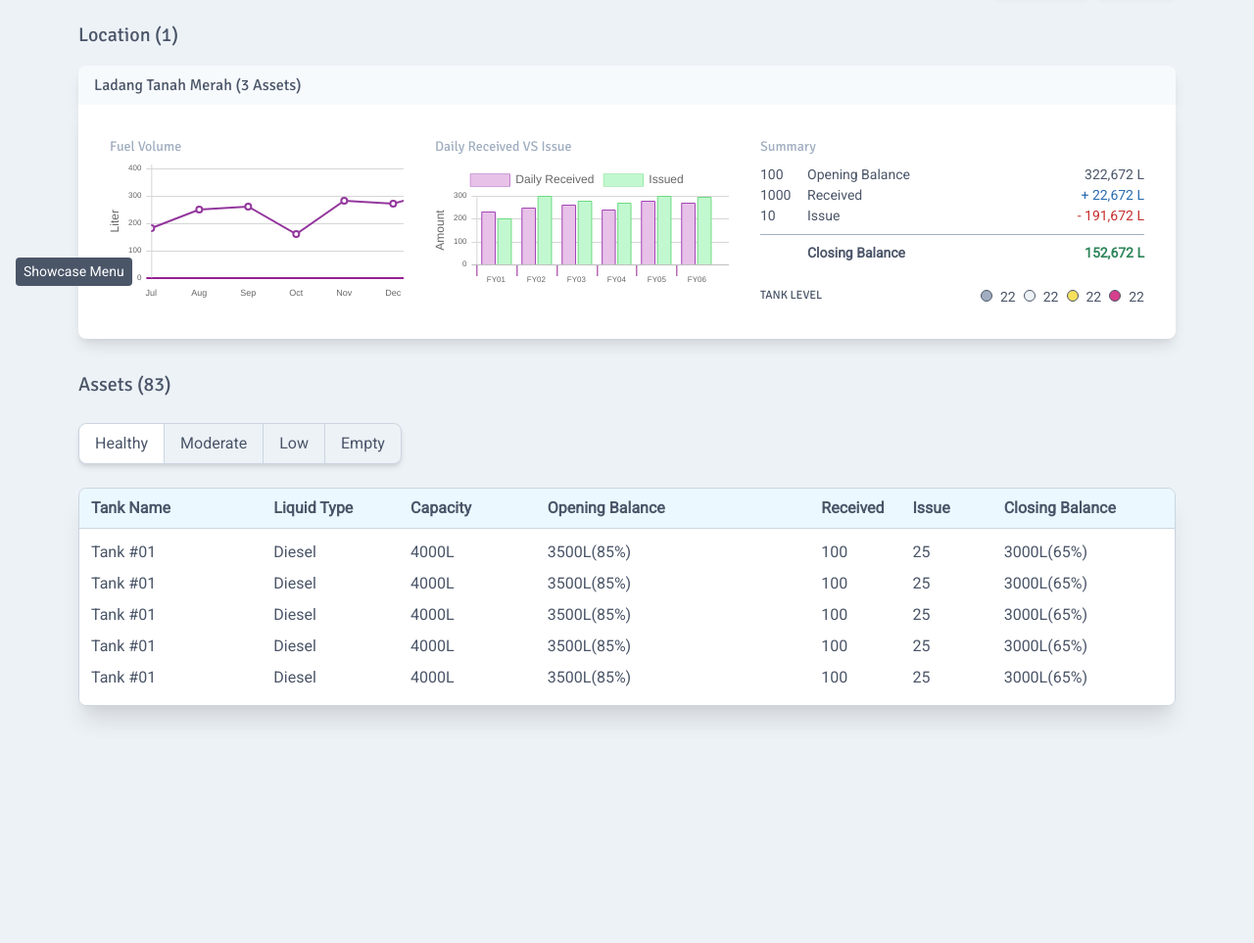
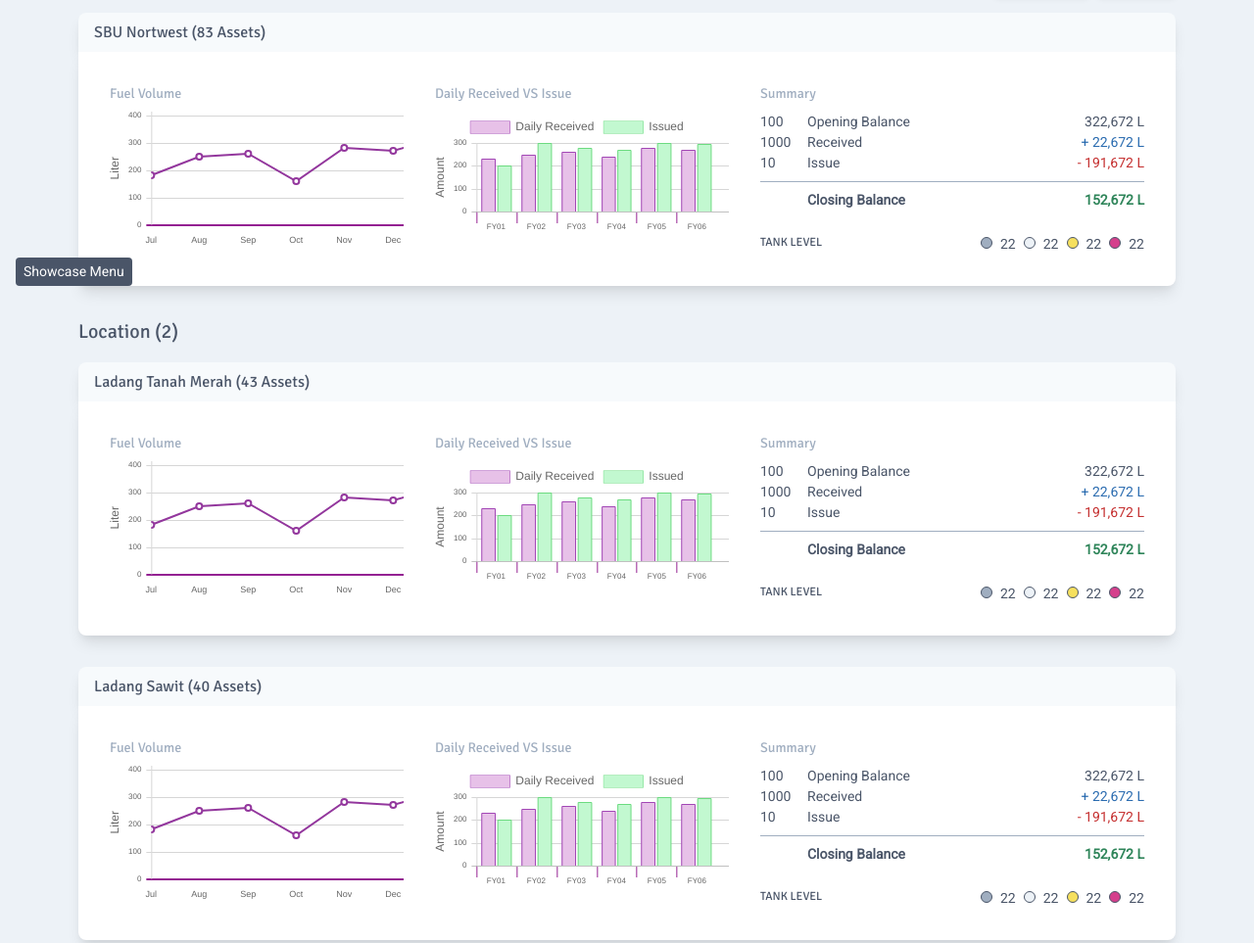
Before and after one commit to harrysaputra/katsanaiot, a website: page public/zonedetail.html in a window 1280 px wide. Shown: the part 492-1455 px from the top of the page at 98% size. Before the commit the page ends 1245 px from the top, so only its background shows below. Drawn offline with Linux system fonts and the light colour scheme.

Commit message:
add more chart

```diff
--- a/public/zonedetail.html
+++ b/public/zonedetail.html
@@ -76,13 +76,11 @@
                         </div>
                     </div>
 
-                    <!-- Overview Widget -->
+                    <!-- Main Overview Widget -->
                     <div class="overview-widget mb-8">
 
-                        <h3 class="mx-4 text-xl mt-6">Location (1)</h3>
-
                         <div class="overview-header mx-4 mt-4 shadow-lg bg-gray-100 px-4 py-2 border-gray-400 rounded-t-lg hover:bg-blue-100 cursor-pointer">
-                            <h3 class="text-gray-700">Ladang Tanah Merah (3 Assets)</h3>
+                            <h3 class="text-gray-700">SBU Nortwest (83 Assets)</h3>
                         </div>
 
                         <div class="overview-body bg-white border-t-0 mb-4 rounded-b-lg shadow-lg p-4 md:p-8 md:pb-0 mx-4 flex flex-wrap">
@@ -95,6 +93,184 @@
                             <div class="chart-widget max-w-xs mx-auto h-auto mb-4 md:mb-0 md:mr-8">
                                 <h3 class="text-sm mb-2 text-gray-500">Daily Received VS Issue</h3>
                                 <div class="dailyreceived-wrapper"></div>
+                            </div>
+
+                            <div class="overview-summary flex-1">
+                                <h3 class="text-sm mb-2 text-gray-500">Summary</h3>
+                                <div class="flex-table text-gray-700 text-sm"
+                                >
+                                    <!-- Content -->
+                                    <div class="row">
+                                        <div class="col w-10">
+                                            100
+                                        </div>
+                                        <div class="col flex-1">
+                                            Opening Balance
+                                        </div>
+                                        <div class="col text-right text-gray-700">
+                                            322,672 L
+                                        </div>
+                                    </div>
+
+                                    <div class="row">
+                                        <div class="col w-10">
+                                            1000
+                                        </div>
+                                        <div class="col flex-1">
+                                            Received
+                                        </div>
+                                        <div class="col text-right text-blue-700">
+                                            + 22,672 L
+                                        </div>
+                                    </div>
+
+                                    <div class="row">
+                                        <div class="col w-10">
+                                            10
+                                        </div>
+                                        <div class="col flex-1">
+                                            Issue
+                                        </div>
+                                        <div class="col text-right text-red-700">
+                                            - 191,672 L
+                                        </div>
+                                    </div>
+
+                                    <div class="row border-t border-gray-500 mt-2 pt-2">
+                                        <div class="col w-10">
+
+                                        </div>
+                                        <div class="col font-bold flex-1">
+                                            Closing Balance
+                                        </div>
+                                        <div class="col text-right text-green-700 font-bold">
+                                            152,672 L
+                                        </div>
+                                    </div>
+
+                                    <div class="row legend mt-6 mb-8 justify-between">
+                                        <h3 class="uppercase text-xs">Tank level</h3>
+                                        <ul class="flex flex-wrap">
+                                            <li class="mr-2 tooltip" title="Health"><span class="bullet"></span>22</li>
+                                            <li class="mr-2 tooltip" title="Moderate"><span class="bullet bg-gray-200"></span>22</li>
+                                            <li class="mr-2 tooltip" title="Low"><span class="bullet bg-yellow-400"></span>22</li>
+                                            <li class="tooltip" title="Empty"><span class="bullet bg-pink-600"></span>22</li>
+                                        </ul>
+                                    </div>
+
+                                </div>
+                            </div>
+
+                        </div>
+                    </div>
+
+                    <!-- Overview Widget -->
+
+                    <h3 class="mx-4 text-xl mt-6">Location (2)</h3>
+
+                    <div class="overview-widget mb-8">
+
+                        <div class="overview-header mx-4 mt-4 shadow-lg bg-gray-100 px-4 py-2 border-gray-400 rounded-t-lg hover:bg-blue-100 cursor-pointer">
+                            <h3 class="text-gray-700">Ladang Tanah Merah (43 Assets)</h3>
+                        </div>
+
+                        <div class="overview-body bg-white border-t-0 mb-4 rounded-b-lg shadow-lg p-4 md:p-8 md:pb-0 mx-4 flex flex-wrap">
+
+                            <div class="chart-widget max-w-xs mx-auto h-auto mb-4 md:mb-0 md:mr-8">
+                                <h3 class="text-sm mb-2 text-gray-500">Fuel Volume</h3>
+                                <div class="fuelchart-wrapper-1"></div>
+                            </div>
+
+                            <div class="chart-widget max-w-xs mx-auto h-auto mb-4 md:mb-0 md:mr-8">
+                                <h3 class="text-sm mb-2 text-gray-500">Daily Received VS Issue</h3>
+                                <div class="dailyreceived-wrapper-1"></div>
+                            </div>
+
+                            <div class="overview-summary flex-1">
+                                <h3 class="text-sm mb-2 text-gray-500">Summary</h3>
+                                <div class="flex-table text-gray-700 text-sm"
+                                >
+                                    <!-- Content -->
+                                    <div class="row">
+                                        <div class="col w-10">
+                                            100
+                                        </div>
+                                        <div class="col flex-1">
+                                            Opening Balance
+                                        </div>
+                                        <div class="col text-right text-gray-700">
+                                            322,672 L
+                                        </div>
+                                    </div>
+
+                                    <div class="row">
+                                        <div class="col w-10">
+                                            1000
+                                        </div>
+                                        <div class="col flex-1">
+                                            Received
+                                        </div>
+                                        <div class="col text-right text-blue-700">
+                                            + 22,672 L
+                                        </div>
+                                    </div>
+
+                                    <div class="row">
+                                        <div class="col w-10">
+                                            10
+                                        </div>
+                                        <div class="col flex-1">
+                                            Issue
+                                        </div>
+                                        <div class="col text-right text-red-700">
+                                            - 191,672 L
+                                        </div>
+                                    </div>
+
+                                    <div class="row border-t border-gray-500 mt-2 pt-2">
+                                        <div class="col w-10">
+
+                                        </div>
+                                        <div class="col font-bold flex-1">
+                                            Closing Balance
+                                        </div>
+                                        <div class="col text-right text-green-700 font-bold">
+                                            152,672 L
+                                        </div>
+                                    </div>
+
+                                    <div class="row legend mt-6 mb-8 justify-between">
+                                        <h3 class="uppercase text-xs">Tank level</h3>
+                                        <ul class="flex flex-wrap">
+                                            <li class="mr-2 tooltip" title="Health"><span class="bullet"></span>22</li>
+                                            <li class="mr-2 tooltip" title="Moderate"><span class="bullet bg-gray-200"></span>22</li>
+                                            <li class="mr-2 tooltip" title="Low"><span class="bullet bg-yellow-400"></span>22</li>
+                                            <li class="tooltip" title="Empty"><span class="bullet bg-pink-600"></span>22</li>
+                                        </ul>
+                                    </div>
+
+                                </div>
+                            </div>
+
+                        </div>
+                    </div>
+
+                    <div class="overview-widget mb-8">
+
+                        <div class="overview-header mx-4 mt-4 shadow-lg bg-gray-100 px-4 py-2 border-gray-400 rounded-t-lg hover:bg-blue-100 cursor-pointer">
+                            <h3 class="text-gray-700">Ladang Sawit (40 Assets)</h3>
+                        </div>
+
+                        <div class="overview-body bg-white border-t-0 mb-4 rounded-b-lg shadow-lg p-4 md:p-8 md:pb-0 mx-4 flex flex-wrap">
+
+                            <div class="chart-widget max-w-xs mx-auto h-auto mb-4 md:mb-0 md:mr-8">
+                                <h3 class="text-sm mb-2 text-gray-500">Fuel Volume</h3>
+                                <div class="fuelchart-wrapper-2"></div>
+                            </div>
+
+                            <div class="chart-widget max-w-xs mx-auto h-auto mb-4 md:mb-0 md:mr-8">
+                                <h3 class="text-sm mb-2 text-gray-500">Daily Received VS Issue</h3>
+                                <div class="dailyreceived-wrapper-2"></div>
                             </div>
 
                             <div class="overview-summary flex-1">
@@ -241,148 +417,6 @@
                         </table>
                         </div>
 
-                        <!--  Flexbox Table
-                        <div class="assets-table mx-4 mt-6 shadow-lg border-gray-400 rounded-t-lg flex-table overflow-x-scroll md:overflow-x-auto bg-white text-sm">
-
-
-                            <div class="inline-flex px-4 py-2 bg-gray-100 hover:bg-blue-100 cursor-pointer font-bold text-gray-600 inline-flex border-b border-gray-400 md:w-full ">
-                                <div class="col w-24">
-                                    Status
-                                </div>
-                                <div class="col w-24">
-                                    Tank Name
-                                </div>
-                                <div class="col w-24">
-                                    Liquid Type
-                                </div>
-                                <div class="col w-24">
-                                    Capacity
-                                </div>
-                                <div class="col w-32">
-                                    Opening Balance
-                                </div>
-                                <div class="col w-24">
-                                    Received
-                                </div>
-                                <div class="col w-24">
-                                    Issued
-                                </div>
-                                <div class="col w-32">
-                                    Closing Balance
-                                </div>
-                            </div>
-
-                            <div class="inline-flex px-4 py-2">
-                                <div class="col w-24">
-                                    <span class="bullet bg-green-600 mr-1"></span>
-                                    Healthy
-                                </div>
-                                <div class="col w-24">
-                                    Tank #1001
-                                </div>
-                                <div class="col w-24">
-                                    Diesel
-                                </div>
-                                <div class="col w-24">
-                                    4000L
-                                </div>
-                                <div class="col w-32">
-                                    3500L (87.5%)
-                                </div>
-                                <div class="col w-24">
-                                    -
-                                </div>
-                                <div class="col w-24">
-                                    300L
-                                </div>
-                                <div class="col w-32">
-                                    3200L (80%)
-                                </div>
-                            </div>
-                            <div class="inline-flex px-4 py-2">
-                                <div class="col w-24">
-                                    <span class="bullet bg-orange-500 mr-1"></span>
-                                    Moderate
-                                </div>
-                                <div class="col w-24">
-                                    Tank #1002
-                                </div>
-                                <div class="col w-24">
-                                    Diesel
-                                </div>
-                                <div class="col w-24">
-                                    4000L
-                                </div>
-                                <div class="col w-32">
-                                    3500L (87.5%)
-                                </div>
-                                <div class="col w-24">
-                                    -
-                                </div>
-                                <div class="col w-24">
-                                    300L
-                                </div>
-                                <div class="col w-32">
-                                    3200L (80%)
-                                </div>
-                            </div>
-                            <div class="inline-flex px-4 py-2">
-                                <div class="col w-24">
-                                    <span class="bullet bg-yellow-500 mr-1"></span>
-                                    Low
-                                </div>
-                                <div class="col w-24">
-                                    Tank #1003
-                                </div>
-                                <div class="col w-24">
-                                    Diesel
-                                </div>
-                                <div class="col w-24">
-                                    4000L
-                                </div>
-                                <div class="col w-32">
-                                    3500L (87.5%)
-                                </div>
-                                <div class="col w-24">
-                                    -
-                                </div>
-                                <div class="col w-24">
-                                    300L
-                                </div>
-                                <div class="col w-32">
-                                    3200L (80%)
-                                </div>
-                            </div>
-                            <div class="inline-flex px-4 py-2">
-                                <div class="col w-24">
-                                    <span class="bullet bg-red-600 mr-1"></span>
-                                    Empty
-                                </div>
-                                <div class="col w-24">
-                                    Tank #1004
-                                </div>
-                                <div class="col w-24">
-                                    Diesel
-                                </div>
-                                <div class="col w-24">
-                                    4000L
-                                </div>
-                                <div class="col w-32">
-                                    3500L (87.5%)
-                                </div>
-                                <div class="col w-24">
-                                    -
-                                </div>
-                                <div class="col w-24">
-                                    300L
-                                </div>
-                                <div class="col w-32">
-                                    3200L (80%)
-                                </div>
-                            </div>
-                        </div>
-                        -->
-
                 </div>
 
 
@@ -395,8 +429,14 @@
         // Load Template
         $("#navigation-wrapper").load("components/navigation.html");
         $("#menu").load("menu.html");
+
         $(".fuelchart-wrapper").load("chart/fuel.html");
+        $(".fuelchart-wrapper-1").load("chart/fuel1.html");
+        $(".fuelchart-wrapper-2").load("chart/fuel2.html");
         $(".dailyreceived-wrapper").load("chart/dailyreceived.html");
+        $(".dailyreceived-wrapper-1").load("chart/dailyreceived1.html");
+        $(".dailyreceived-wrapper-2").load("chart/dailyreceived2.html");
+
 
         //
         $(document).ready(function() {
```
